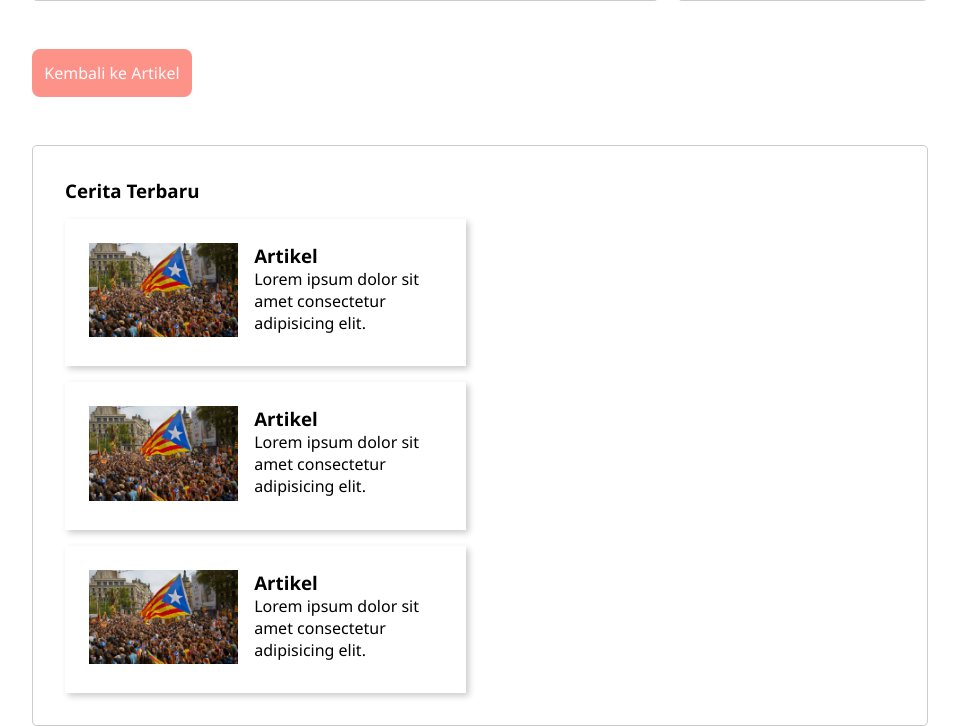
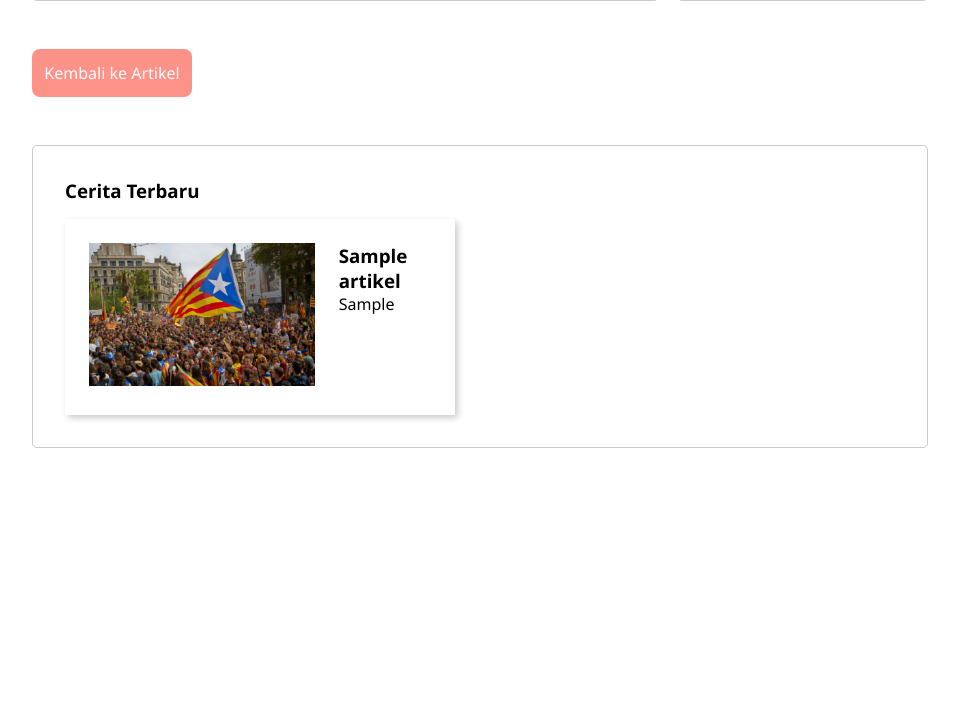
Before and after one commit to guntekhunter/kampusku, a PHP site: page /halaman/isi-cerita.php in a window 1280 px wide. Shown: the part 533-1259 px from the top of the page, without its empty margins (160-1119 px from the left). After the commit the page ends 981 px from the top, so only its background shows below. Run offline with PHP 8.4, Linux system fonts and the light colour scheme; tables that the repository leaves empty or names only in its code hold one stand-in row (values such as "Sample post").

Commit message:
dinamic halaman isi cerita

```diff
--- a/userside/css/artikel.css
+++ b/userside/css/artikel.css
@@ -114,7 +114,7 @@ section.dark-header{
     border-radius: .3rem;
 }
 .cardnya{
-    gap: 1rem;
+    gap:1rem;
     flex-direction: row;
     display: flex;
     flex-flow: wrap;
@@ -135,9 +135,9 @@ a h3{
 }
 .card-containernya{
     display: flex;
-    column-gap: 1rem;
+    column-gap: 1.5rem;
     padding: 1.5rem;
-    width: 48.3%;
+    width: 47%;
     justify-content: space-between;
     box-shadow: .2rem .2rem .4rem rgba(0, 0, 0, 0.205);
 }
@@ -148,7 +148,6 @@ a h3{
 .container-cardnya{
     position: relative;
 }
-.artikel section .tiga{
-    background: red;
-    width: 100%;
+.container-cardnya form{
+    width: auto;
 }
--- a/userside/halaman/artikel.php
+++ b/userside/halaman/artikel.php
@@ -1,4 +1,5 @@
 <?php include("../template/header.php") ?>
+<?php include "../conf/koneksi.php"; ?>
 <section class="artikel">
 
     <?php include("../template/black-header.php") ?>
@@ -37,8 +38,6 @@
             <div class="container-cardnya">
                 <div class="cardnya">
                     <?php include("../template/sub-artikel.php") ?>
-                    <?php include("../template/sub-artikel.php") ?>
-                    <?php include("../template/sub-artikel.php") ?>
                 </div>
             </div>
         </div>
--- a/userside/halaman/isi-cerita.php
+++ b/userside/halaman/isi-cerita.php
@@ -9,14 +9,12 @@ include("../template/header.php")
     <section class="satu">
         <div class="container-section-satu">
             <div class="left">
-                <h1 class="judul-artikel"><?php $sql1 = mysqli_query($connect, "SELECT * FROM artikel WHERE id = '1'");
-                                            $j = mysqli_fetch_array($sql1);
-                                            $judul = $j['judul'];
+                <h1 class="judul-artikel"><?php $sql1 = mysqli_query($connect, "SELECT * FROM artikel");
+                                            $p = mysqli_fetch_array($sql1);
+                                            $judul = $p['judul'];
                                             echo $judul; ?></h1>
                 <div class="gap"></div>
-                <p class="isi-artikel"><?php $sql1 = mysqli_query($connect, "SELECT * FROM artikel WHERE id = '1'");
-                                        $i = mysqli_fetch_array($sql1);
-                                        $isi = $i['isi'];
+                <p class="isi-artikel"><?php $isi = $p['isi'];
                                         echo $isi; ?></p>
             </div>
             <div class="right">
@@ -42,9 +40,7 @@ include("../template/header.php")
             <div class="gap"> </div>
             <div class="container-cardnya">
                 <div class="cardnya">
-                    <?php include("../template/sub-artikel.php") ?>
-                    <?php include("../template/sub-artikel.php") ?>
-                    <?php include("../template/sub-artikel.php") ?>
+                    <?php include("../template/sub-artikel.php"); ?>
                 </div>
             </div>
         </div>
--- a/userside/template/header.php
+++ b/userside/template/header.php
@@ -10,6 +10,7 @@
     <link rel="stylesheet" href="../css/isi-cerita.css">
     <link rel="stylesheet" href="../css/tutorial.css">
     <link rel="stylesheet" href="../css/code-editor.css">
+    <? include "../conf/koneksi.php"; ?>
     <title>Kampusku</title>
 </head>
 
--- a/userside/template/sub-artikel.php
+++ b/userside/template/sub-artikel.php
@@ -1,10 +1,25 @@
-<a href="../halaman/isi-cerita.php" class="card-containernya">
+<?php $sql1 = mysqli_query($connect, "SELECT * FROM artikel");
+?>
+<?php while ($result = mysqli_fetch_array($sql1)) : ?>
+    <a href="../halaman/isi-cerita.php" class="card-containernya" type="submit">
         <div class="image-container">
             <img src="../image/artikel page/Image 9.png" alt="">
         </div>
         <div class="text-container">
-        <h3>Artikel</h3>
-        <h4>Lorem ipsum dolor sit amet consectetur adipisicing elit. </h4>
+            <h3><?php echo $result['judul']; ?></h3>
+            <h4><?php $coba = $result['isi'];
+                $i = strip_tags($coba);
+                if (strlen($i) > 5) :
+                    $stringCut = substr($i, 0, 100);
+                    $endPoint = strrpos($stringCut, ' ');
+                    $i = $endPoint ? substr($stringCut, 0, $endPoint) : substr($stringCut, 0);
+                endif;
+                echo $i;
+                ?></h4>
         </div>
-    <a href="../halaman/isi-cerita.php" class="stretched-link"></a>
     </a>
+<?php endwhile; ?>
+<!-- <form action="../halaman/isi-cerita.php" method="get">
+            <input type="text" name="kirim-id" value="agung"></input>
+            <input type="submit"></input>
+        </form> -->
```
Also changed, not shown: userside/css/isi-cerita.css (line endings or trailing spaces). Lines whose indentation alone changed are shown as unchanged.
